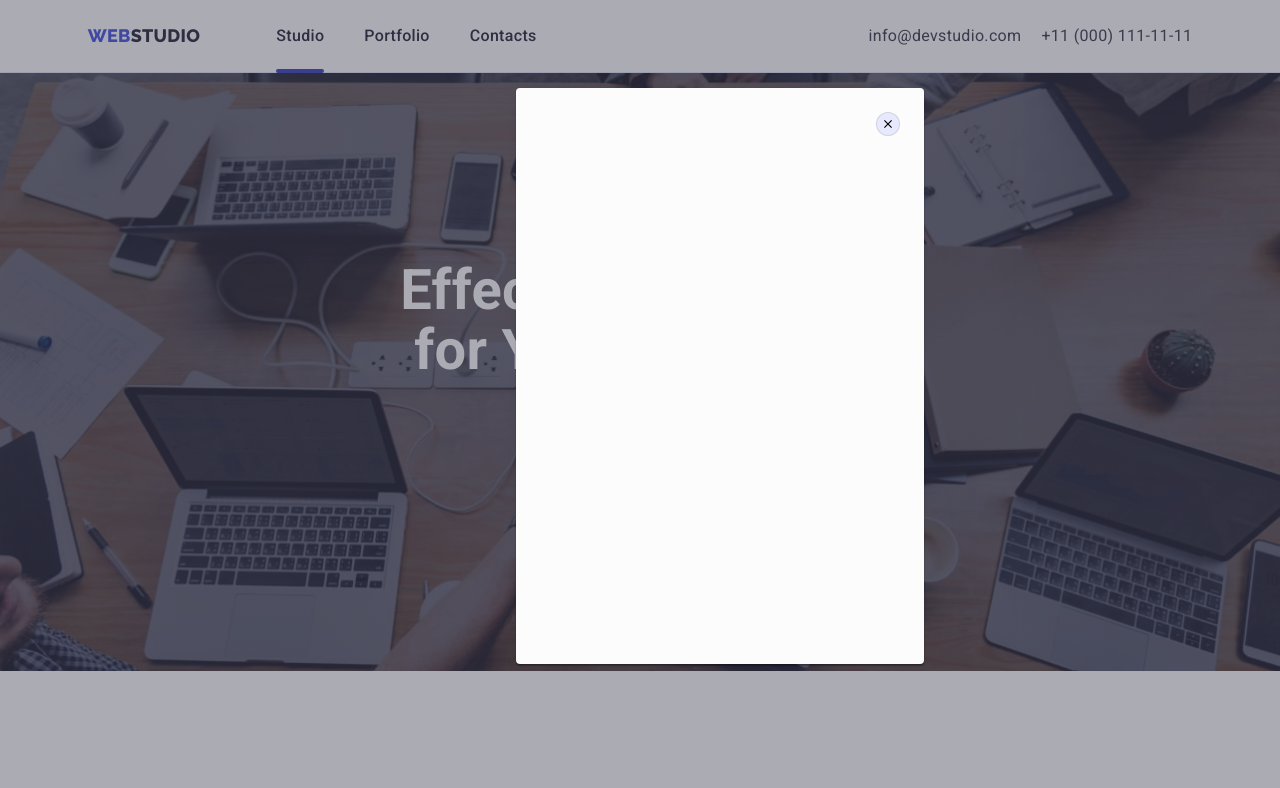
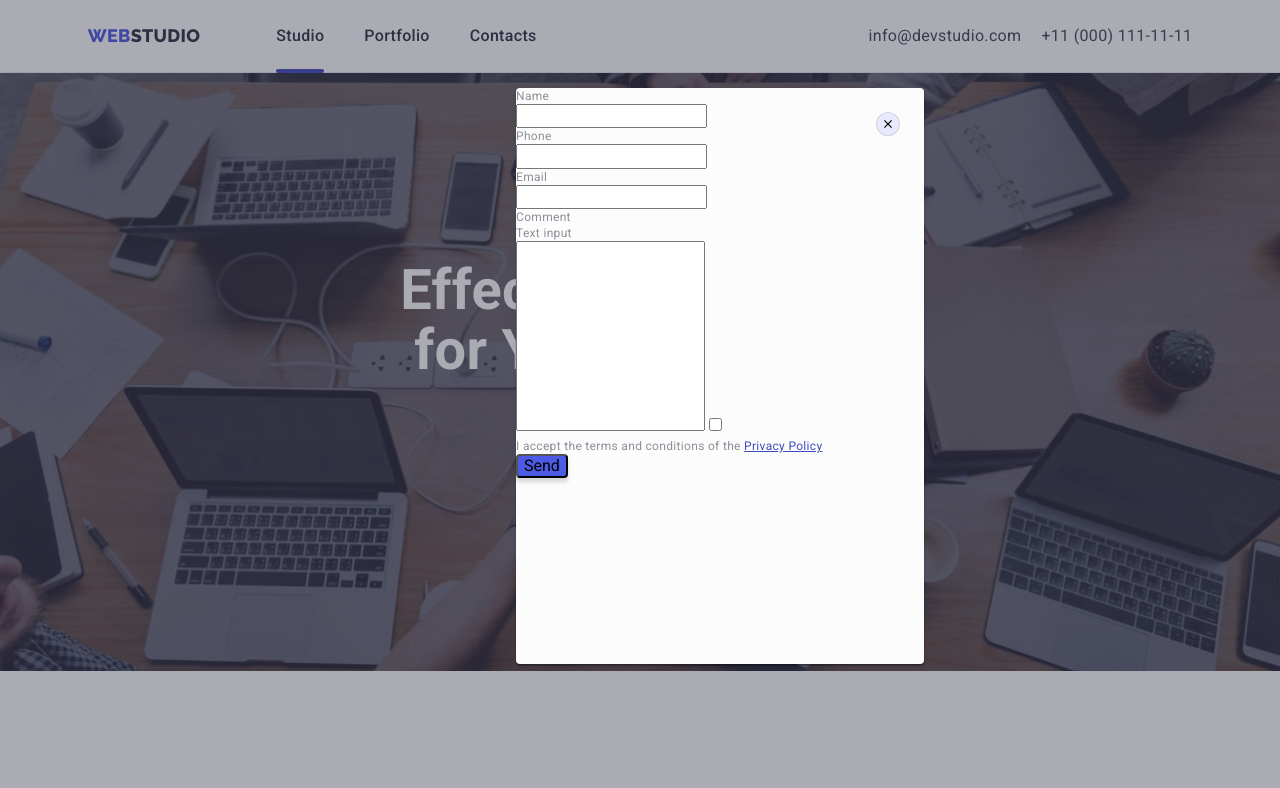
Before and after one commit to Bondarchuk-jl/goit-markup-hw-06, a plain HTML site: page index.html in a window 1280 px wide. Both pictures are taken after a click on the button "Order Service". Shown: the top 788 px of the page. Drawn offline with nearby package versions, Linux system fonts and the light colour scheme.

Commit message:
Розмітка елементів модального вікна

```diff
--- a/css/style.css
+++ b/css/style.css
@@ -40,6 +40,10 @@ img {
 ul {
     margin: 0;
     padding-left: o;
+}
+
+textarea {
+    resize: none;
 }
 .header {
     padding-top: 24px;
@@ -757,3 +761,30 @@ ul {
 .app-item:hover .app-text-top {
     transform: translateY(0);
 }
+.form-name {
+
+}
+.form-text {
+    font-family: 'Roboto';
+        font-style: normal;
+        font-weight: 400;
+        font-size: 12px;
+        line-height: 16px;
+        color: #8E8F99;
+}
+
+.form-icon {
+    position: absolute;
+    padding-top: 14px ;
+    padding-bottom: 14px;
+    padding-right: 19px;
+}
+.form-btn {
+
+    background: #4D5AE5;
+        box-shadow: 0px 4px 4px rgba(0, 0, 0, 0.15);
+        border-radius: 4px;
+}
+.privat-policy {
+    color: var(--btn-navigation);
+}
--- a/index.html
+++ b/index.html
@@ -424,6 +424,41 @@
               <use href="./images/icons.svg#icon-close-black"></use>
             </svg>
           </button>
+          <form class="js-speaker-form">
+            <div class="form-name">
+              <!-- form -->
+              <label for="name">
+              <p class="form-text">Name</p>
+              </label>
+              <svg class="form-icon" width="24" height="24">
+                  <use href="./images/icons.svg#icon-instagram"></use>
+              </svg>
+              <input type="text" name="user-name" id="name">
+
+            <label for="tel">
+              <p class="form-text"> Phone</p>
+            </label>
+            <input type="tel" name="tel" id="tel">
+
+            <label for="email" >
+              <p class="form-text"> Email </p>
+            </label>
+            <input type="email" name="email" id="email">
+           </div>
+           <label for="textarea">
+            <p class="form-text"> Comment</p>
+           </label>          <p class="form-text">Text input</p>
+           <textarea name="comment" id="textarea"  rows="10"> </textarea>
+            <!-- checkbox -->
+            <input type="checkbox" name="" value="checkbox" id="checkbox">
+            <label for="checkbox">
+              <p class="form-text">I accept the terms and conditions of the
+                <a href="" class="privat-policy">  Privacy Policy</a>
+              </p>
+            </label>
+            <button type="submit" class="form-btn">Send</button>
+          </form>
+
         </div>
     </div>
     <script src="https://unpkg.com/aos@2.3.1/dist/aos.js"></script>
@@ -431,5 +466,18 @@
       AOS.init();
     </script>
     <script src="./js/modal.js"></script>
+    <script>
+      (() => {
+        document
+          .querySelector('.js-speaker-form')
+          .addEventListener('submit', e => {
+           e.preventDefault();
+
+            new FormData(e.currentTarget).forEach((value, name) =>
+          console.log(`${name}: ${value}`),
+        );
+      });
+    })();
+    </script>
   </body>
 </html>
```
